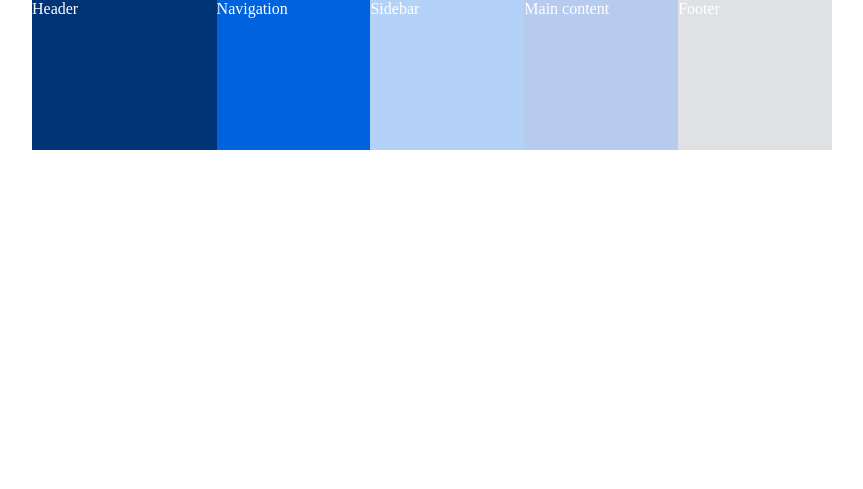
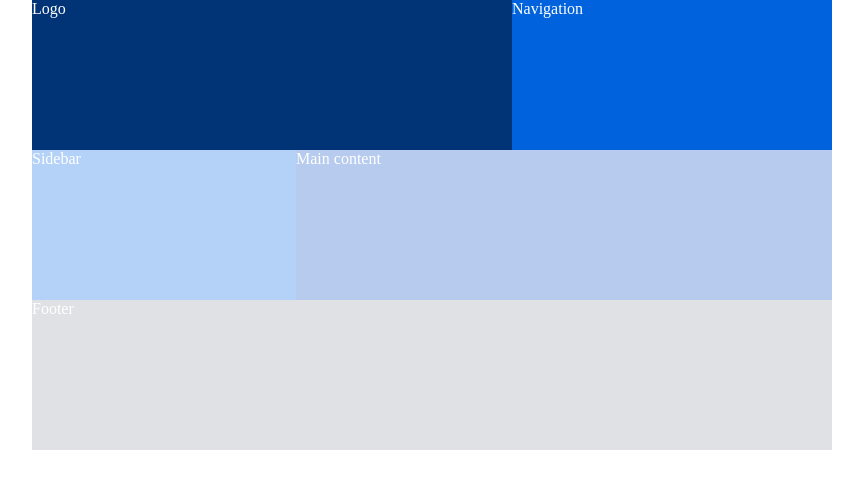
Before and after one commit to glgeorgiou/100-days-of-code-projects, a PHP site: page / in a window 1280 px wide. Shown: the top 489 px of the page, without its empty margins (208-1071 px from the left). Run offline with PHP 8.4, Linux system fonts and the light colour scheme.

Commit message:
Define the structure

```diff
--- a/custom-work/responsive-fluid-design/index.html
+++ b/custom-work/responsive-fluid-design/index.html
@@ -7,53 +7,11 @@
     <link rel="stylesheet" href="style.css">
     <title>Mostly Fluid Design</title>
 </head>
-<style>
-    .container {
-        box-sizing: border-box;
-        display: -webkit-flex;
-        display: flex;
-        flex-flow: row-wrap;
-    }
-
-    header, nav, aside, section, footer {
-        color: white;
-        min-height: 150px;
-        min-width: 150px;
-        width: 100%;
-    }
-
-    header, nav, aside, section, footer {
-        width: 100%;
-    }
-
-    /*  MEDIA QUERIES */
-    @media (min-width: 600px) {
-        header, nav, aside, section, footer {
-            width: 50%;
-        }
-    }
-
-    @media  (min-width: 800px) {
-        header {width: 60%;};
-        nav {width: 40%;};
-        aside, section {width: 33%;};
-        footer {width: 34%;};
-    }
-
-    @media (min-width: 800px) {
-        .container {
-            width: 800px;
-            margin-left:  auto;
-            margin-right:  auto;
-        }
-    }
-</style>
-
 
 <body>
     <div class="container">
         <header>
-            Header
+            Logo
         </header>
         <nav>
             Navigation
--- a/custom-work/responsive-fluid-design/style.css
+++ b/custom-work/responsive-fluid-design/style.css
@@ -3,15 +3,13 @@ body {
 }
 
 .container {
+    display: -webkit-flex;
+    display: flex;
+    flex-flow: row wrap;
+    box-sizing: border-box;
     margin: 0;
     padding: 0;
     width: 100%;
-}
-
-.container header, .container nav, .container aside, .container section, .container footer {
-    box-sizing: border-box;
-    min-height: 150px;
-    min-width: 150px;
 }
 
 header {background-color: #003476;}
@@ -19,3 +17,30 @@ nav {background-color: #0062dc;}
 aside {background-color: #b4d2f7;}
 section {background-color: #b6cbee;}
 footer {background-color: #dfe1e5;}
+
+header, nav, aside, section, footer {
+    color: white;
+    min-height: 150px;
+    min-width: 150px;
+    width: 100%;
+}
+
+
+/*  MEDIA QUERIES */
+@media (min-width: 600px) and (max-width: 799px) {
+    header {width: 100%;}
+    nav, aside {width: 50%;}
+    section, footer {width: 100%;}
+}
+
+@media  (min-width: 800px) {
+    .container {
+        width: 800px;
+        margin: 0 auto;
+    }
+    nav {width: 40%;}
+    header {width: 60%;}
+    aside {width: 33%;}
+    section {width: 67%;}
+    footer {width: 100;};
+}
```
